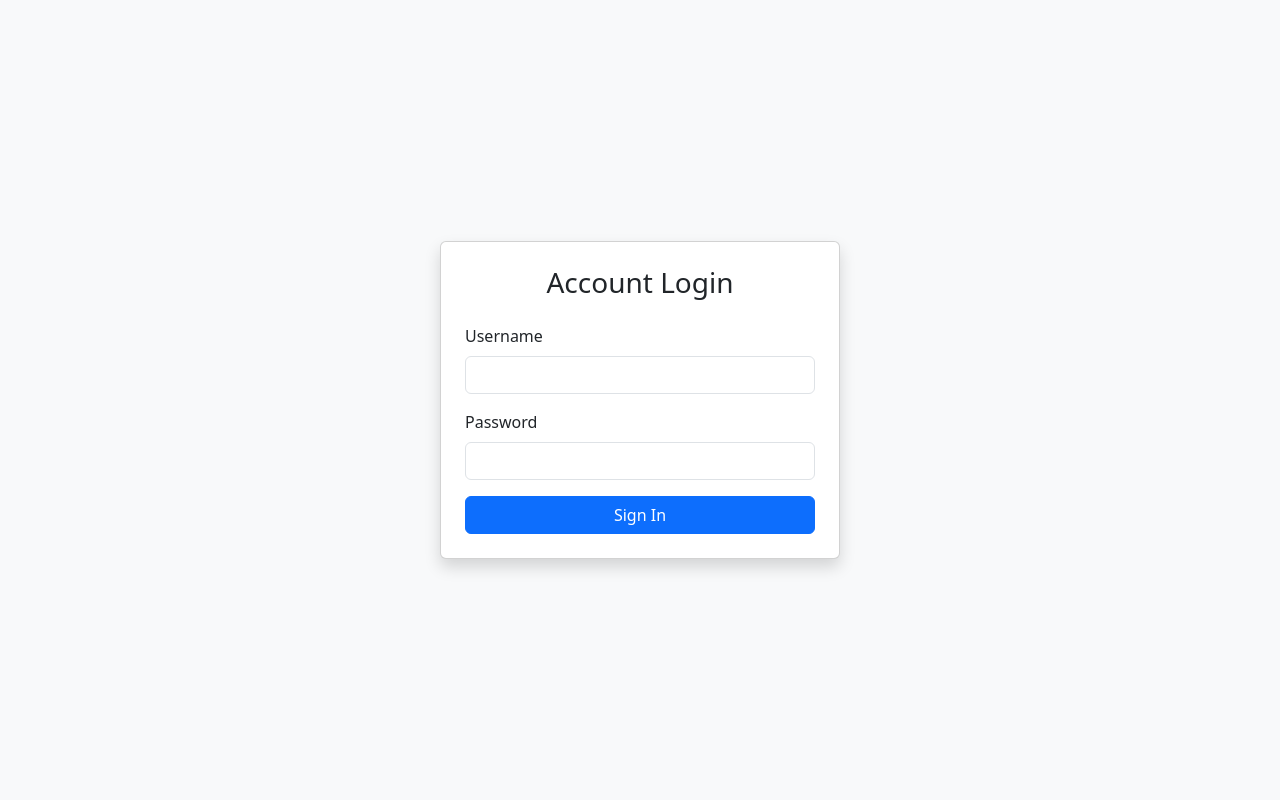
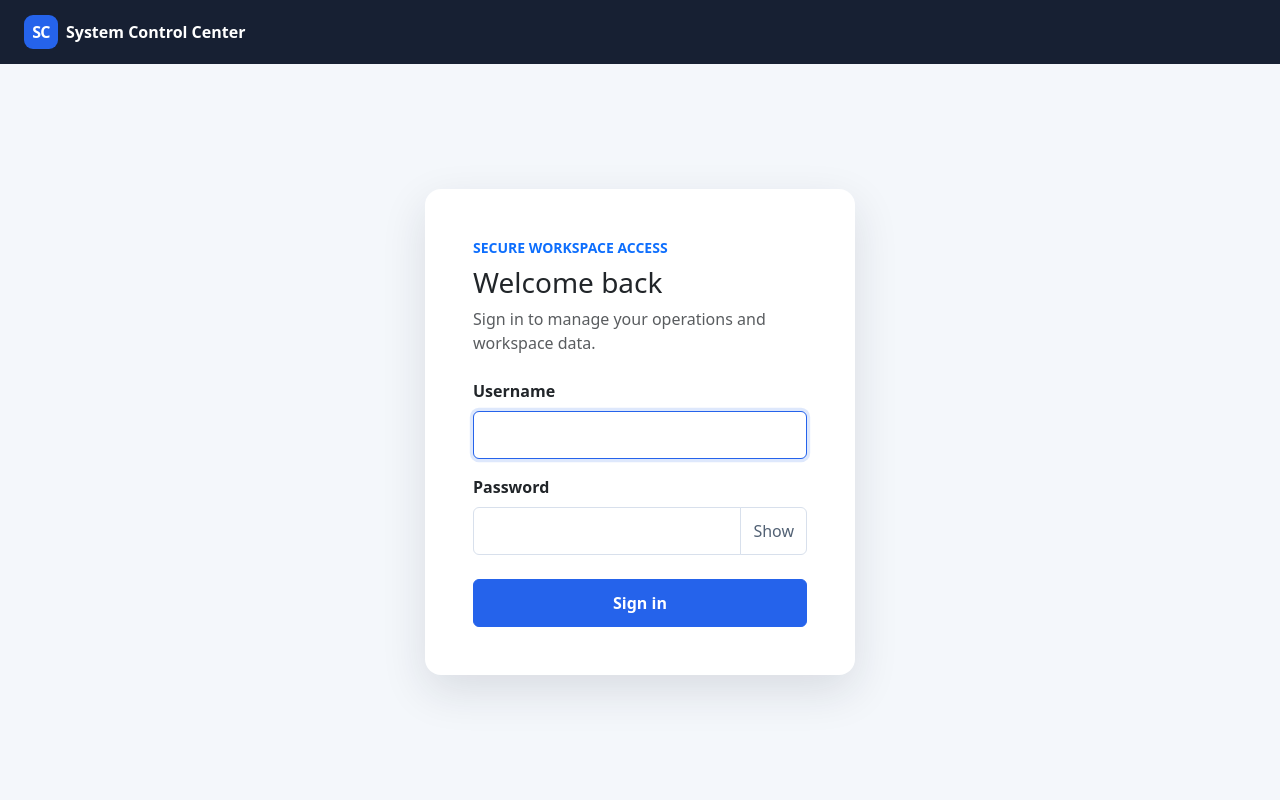
Before and after one commit to Emilio-2021/system-control-center, a FastAPI app: page / in a window 1280 px wide. Run offline with FastAPI, Linux system fonts and the light colour scheme; some libraries are stand-ins or nearby versions.

Commit message:
Improve login and dashboard experience

```diff
--- a/main.py
+++ b/main.py
@@ -192,60 +192,6 @@ def view_dashboard(request: Request, username: str = Depends(verify_session_cook
         "recent_orders": recent_orders,
         "role": role
     })
-# Keep your existing '/users-view', '/users/create', etc. below this point...
-#-------------------------------------------------------------------------------
-@app.get('/items')
-def get_items(username: str = Depends(verify_session_cookie), db: Session = Depends(get_db)):
-    try:
-        db.execute(text("SELECT 1"))
-        return {"status": "Connected to Database"}
-    except Exception as e:
-        return {"status": "Database Connection Failed", "error": str(e)}
-#-------------------------------------------------------------------------------
-def generate_html_grid(result) -> str:
-    # 1. Fetch column headers automatically from the SQL result context
-    columns = result.keys()
-
-    html = "<style>table, th, td { border: 1px solid black; border-collapse: collapse; padding: 8px; }</style>"
-    html += "<table>\n<thead>\n<tr>"
-    for col in columns:
-        html += f"<th>{col}</th>"
-    html += "</tr>\n</thead>\n<tbody>\n"
-
-    # 2. Fetch all database rows and loop through them dynamically
-    rows = result.fetchall()
-    for row in rows:
-        html += "<tr>"
-        for value in row:
-            # Handle null/None database values gracefully
-            val_str = str(value) if value is not None else ""
-            html += f"<td>{val_str}</td>"
-        html += "</tr>\n"
-
-    html += "</tbody>\n</table>"
-    return html
-#-------------------------------------------------------------------------------
-@app.get('/users', response_class=HTMLResponse)
-def view_users(username: str = Depends(require_admin), db: Session = Depends(get_db)):
-    sql = text("SELECT id, username, email, created_at FROM users")
-    result = db.execute(sql)
-
-    if result.rowcount == 0:
-        return """
-        <html><body><h1>Database Record View</h1><p>No Data</p></body></html>
-        """
-
-    grid_html = generate_html_grid(result)
-
-    return f"""
-    <html>
-    <body>
-        <h1>Database Record View</h1>
-        <p>Displaying data from DBGrid context...</p>
-        {grid_html}
-    </body>
-    </html>
-    """
 # -------------------------------------------------------------------------------
 # SECURED USERS MATRIX VIEW
 #-------------------------------------------------------------------------------
@@ -617,8 +563,7 @@ def view_orders(request: Request, username: str = Depends(verify_session_cookie)
         "orders": orders_list,
         "items": items_list
     })
-
-
+# -------------------------------------------------------------------------------
 @app.get('/orders/{order_id}', response_class=HTMLResponse)
 def view_order_detail(
     order_id: int,
@@ -667,8 +612,7 @@ def view_order_detail(
         "back_url": "/orders-view" if back == "orders" else "/dashboard",
         "back_label": "Back to Orders" if back == "orders" else "Back to Dashboard",
     })
-
-
+# -------------------------------------------------------------------------------
 @app.post('/orders/{order_id}/refund')
 async def refund_order(
     order_id: int,
--- a/templates/login.html
+++ b/templates/login.html
@@ -3,53 +3,156 @@
 <head>
     <meta charset="UTF-8">
     <meta name="viewport" content="width=device-width, initial-scale=1.0">
-    <title>Login - System Platform</title>
+    <meta name="theme-color" content="#172033">
+    <title>Sign in - System Control Center</title>
     <link href="/static/bootstrap.min.css" rel="stylesheet">
+    <style>
+        :root {
+            --scc-ink: #172033;
+            --scc-blue: #2563eb;
+            --scc-blue-dark: #1d4ed8;
+        }
+
+        body {
+            min-height: 100vh;
+            background: #f4f7fb;
+            color: var(--scc-ink);
+        }
+
+        .app-header {
+            background: var(--scc-ink);
+            min-height: 64px;
+        }
+
+        .brand-mark {
+            display: inline-flex;
+            align-items: center;
+            justify-content: center;
+            width: 34px;
+            height: 34px;
+            border-radius: 9px;
+            background: var(--scc-blue);
+            color: #fff;
+            font-weight: 700;
+            letter-spacing: -0.04em;
+        }
+
+        .login-shell {
+            min-height: calc(100vh - 64px);
+            padding: 3.5rem 1rem;
+        }
+
+        .login-card {
+            width: 100%;
+            max-width: 430px;
+            border: 0;
+            border-radius: 16px;
+            box-shadow: 0 16px 45px rgba(23, 32, 51, 0.12);
+        }
+
+        .form-control {
+            min-height: 48px;
+            border-color: #d8e0ec;
+        }
+
+        .form-control:focus {
+            border-color: var(--scc-blue);
+            box-shadow: 0 0 0 0.2rem rgba(37, 99, 235, 0.15);
+        }
+
+        .btn-primary {
+            background: var(--scc-blue);
+            border-color: var(--scc-blue);
+            min-height: 48px;
+        }
+
+        .btn-primary:hover,
+        .btn-primary:focus {
+            background: var(--scc-blue-dark);
+            border-color: var(--scc-blue-dark);
+        }
+
+        .password-wrap .btn {
+            border-color: #d8e0ec;
+            color: #526174;
+        }
+
+        @media (max-width: 575.98px) {
+            .login-shell { padding-top: 2rem; }
+            .login-card { box-shadow: none; }
+        }
+    </style>
 </head>
-<body class="bg-light d-flex align-items-center justify-content-center" style="height: 100vh;">
-    <div class="card shadow p-4" style="width: 400px;">
-        <h3 class="text-center mb-4">Account Login</h3>
+<body>
+    <header class="app-header d-flex align-items-center px-3 px-md-4">
+        <a class="d-flex align-items-center gap-2 text-white text-decoration-none" href="/" aria-label="System Control Center home">
+            <span class="brand-mark" aria-hidden="true">SC</span>
+            <span class="fw-semibold">System Control Center</span>
+        </a>
+    </header>
 
-        <!-- DYNAMIC ALERTS WRAPPER PANEL CONTEXT -->
-        <!-- Backend flash error template logic wrapper -->
+    <main class="login-shell d-flex align-items-center justify-content-center">
+        <section class="card login-card" aria-labelledby="login-title">
+            <div class="card-body p-4 p-md-5">
+                <div class="mb-4">
+                    <p class="text-uppercase text-primary fw-semibold small mb-2">Secure workspace access</p>
+                    <h1 id="login-title" class="h3 mb-2">Welcome back</h1>
+                    <p class="text-muted mb-0">Sign in to manage your operations and workspace data.</p>
+                </div>
+
                 {% if error %}
                 <div class="alert alert-danger" role="alert">{{ error }}</div>
                 {% endif %}
 
-        <!-- JavaScript URL query string error injection container -->
                 <div id="url-error-alert" class="alert alert-danger d-none" role="alert"></div>
 
-        <form action="/login" method="POST">
+                <form action="/login" method="POST" id="login-form">
                     <div class="mb-3">
-                <label for="username" class="form-label">Username</label>
-                <input type="text" class="form-control" id="username" name="username" required>
+                        <label for="username" class="form-label fw-semibold">Username</label>
+                        <input type="text" class="form-control" id="username" name="username"
+                               autocomplete="username" autocapitalize="none" spellcheck="false"
+                               autofocus required>
                     </div>
-            <div class="mb-3">
-                <label for="password" class="form-label">Password</label>
-                <input type="password" class="form-control" id="password" name="password" required>
+                    <div class="mb-4">
+                        <label for="password" class="form-label fw-semibold">Password</label>
+                        <div class="input-group password-wrap">
+                            <input type="password" class="form-control" id="password" name="password"
+                                   autocomplete="current-password" required>
+                            <button type="button" class="btn btn-outline-secondary" id="toggle-password"
+                                    aria-label="Show password" aria-pressed="false">Show</button>
                         </div>
-            <button type="submit" class="btn btn-primary w-100">Sign In</button>
+                    </div>
+                    <button type="submit" class="btn btn-primary w-100 fw-semibold" id="submit-button">Sign in</button>
                 </form>
             </div>
+        </section>
+    </main>
 
-    <!-- URL QUERY EXTRACTOR JAVASCRIPT BLOCK ENGINE -->
     <script>
-        document.addEventListener("DOMContentLoaded", function() {
-            // 1. Parse the window browser location search parameters matrix
-            const urlParams = new URLSearchParams(window.location.search);
-            const errorMessage = urlParams.get('error');
+        const password = document.getElementById('password');
+        const togglePassword = document.getElementById('toggle-password');
+        const loginForm = document.getElementById('login-form');
+        const submitButton = document.getElementById('submit-button');
 
-            // 2. If an error keyword is located, strip danger tags and display it
+        togglePassword.addEventListener('click', function () {
+            const isPassword = password.type === 'password';
+            password.type = isPassword ? 'text' : 'password';
+            togglePassword.textContent = isPassword ? 'Hide' : 'Show';
+            togglePassword.setAttribute('aria-label', isPassword ? 'Hide password' : 'Show password');
+            togglePassword.setAttribute('aria-pressed', String(isPassword));
+        });
+
+        loginForm.addEventListener('submit', function () {
+            submitButton.disabled = true;
+            submitButton.textContent = 'Signing in…';
+        });
+
+        const errorMessage = new URLSearchParams(window.location.search).get('error');
         if (errorMessage) {
             const alertContainer = document.getElementById('url-error-alert');
-
-                // Set the text content safely to block cross-site scripting vulnerabilities
             alertContainer.textContent = errorMessage;
-
-                // Remove the bootstrap hidden layer utility class to show the box
             alertContainer.classList.remove('d-none');
         }
-        });
     </script>
 </body>
 </html>
```
Also changed, not shown: templates/dashboard.html (+65 -30 lines), templates/users - OLD.html (deleted, +0 -140 lines). Lines whose indentation alone changed are shown as unchanged.
